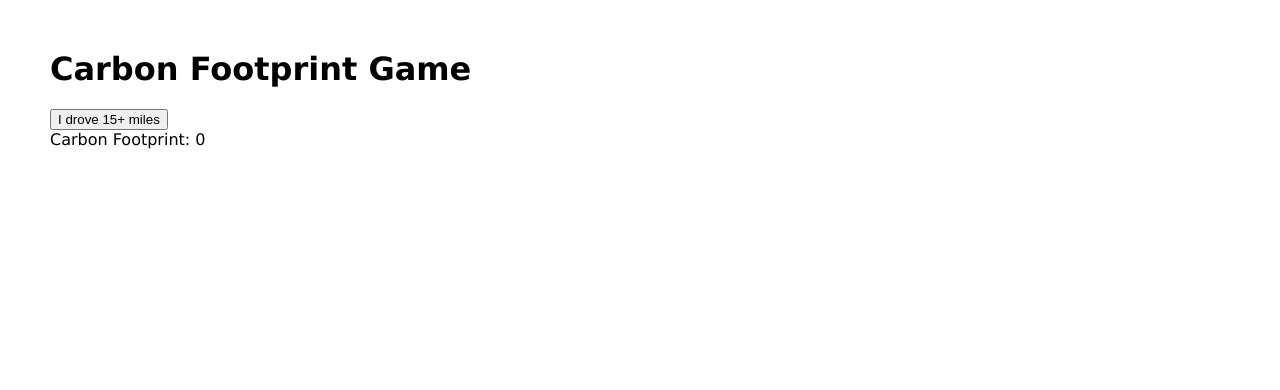
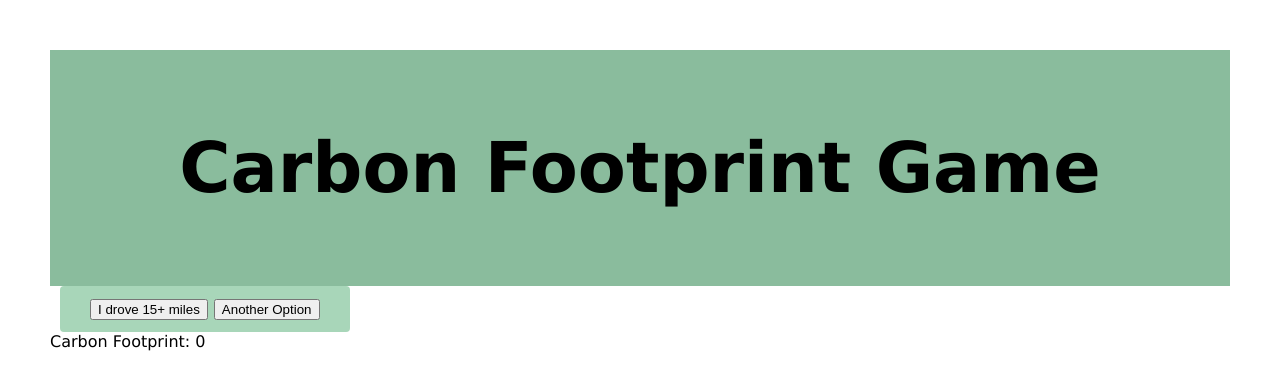
Before and after one commit to CSHHacks2023/CSHHack, a Flask app: page /carbon in a window 1280 px wide. Shown: the top 390 px of the page. Run offline with Flask 3, Linux system fonts and the light colour scheme.

Commit message:
jiuhbvgcfd

```diff
--- a/static/script.js
+++ b/static/script.js
@@ -2,25 +2,14 @@ document.addEventListener("DOMContentLoaded", function () {
     const driveButton = document.getElementById("drive");
     const carbonSpan = document.getElementById("carbon");
 
+    // Initialize the carbon footprint value
+    let carbonFootprint = 0;
+
     // Add event listeners for the game options
     driveButton.addEventListener("click", function () {
-        // Send a POST request to update the carbon footprint
-        fetch('/update_footprint', {
-            method: 'POST',
-            headers: {
-                'Content-Type': 'application/json',
-            },
-            body: JSON.stringify({
-                option: 'drive',
-            }),
-        })
-        .then(response => response.json())
-        .then(data => {
-            // Update the carbon footprint display
-            carbonSpan.innerText = data.carbon_footprint;
-        })
-        .catch(error => {
-            console.error('Error:', error);
-        });
+        // Update the carbon footprint
+        carbonFootprint += 1; // Increment by 1 for demonstration purposes
+        // Update the carbon footprint display
+        carbonSpan.innerText = carbonFootprint;
     });
 });
--- a/templates/carbon.html
+++ b/templates/carbon.html
@@ -3,15 +3,18 @@
 <head>
     <meta charset="UTF-8">
     <title>Carbon Footprint Game</title>
-    <link rel="stylesheet" href="static\app.css">
+    <link rel="stylesheet" href="static/app.css">
 </head>
 <body>
+    <div class="header">
     <h1>Carbon Footprint Game</h1>
-    <div id="options">
+</div>
+    <div class="button">
         <button id="drive">I drove 15+ miles</button>
+        <button class="game-button">Another Option</button>
         <!-- Add more options here -->
     </div>
     <div id="footprint">Carbon Footprint: <span id="carbon">0</span></div>
-    <script src="script.js"></script>
+    <script src="static/script.js"></script>
 </body>
 </html>
--- a/templates/home.html
+++ b/templates/home.html
@@ -22,7 +22,7 @@
             <center><button class="button1" type="button" onclick="">Talk to Eco Buddy</button></center>
         </div>
         <div class="column" style="background-color: #547c64;">
-            <center><a href="carbon.html"><button class="button1" type="button">Reduce, Reuse, Recycle, Rewards!</button></a></center>
+            <center><a href="/carbon"><button class="button1" type="button">Reduce, Reuse, Recycle, Rewards!</button></a></center>
         </div>
     </div>
     <div class="row">
```
